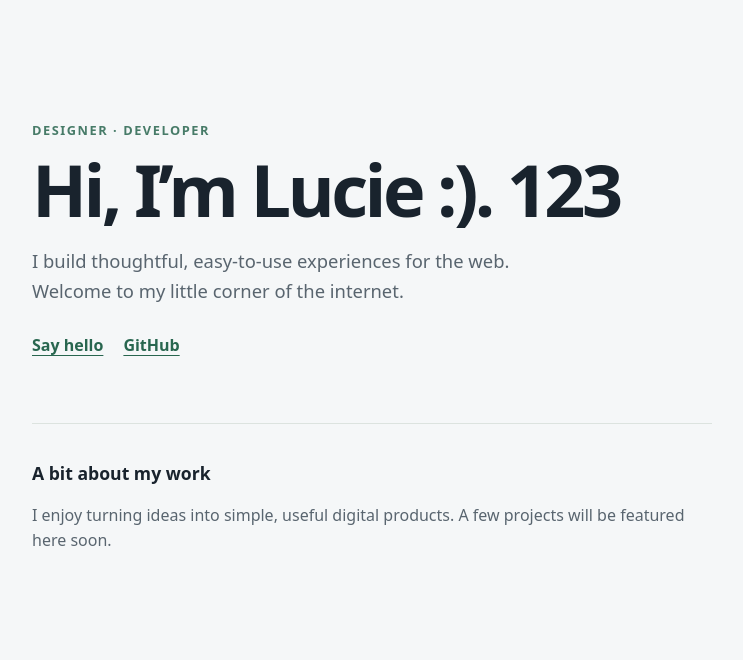
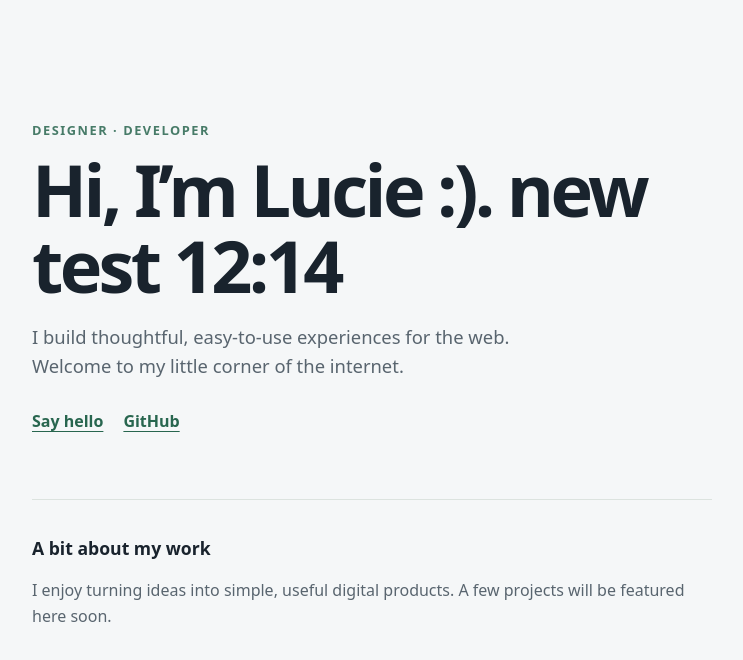
Before and after one commit to Lulunatiic/Portfolio2, a plain HTML site: page index.html in a window 1280 px wide. Shown: the whole page, without its empty margins (268-1011 px from the left). Drawn offline with Linux system fonts and the light colour scheme.

Commit message:
new test 12:14

```diff
--- a/index.html
+++ b/index.html
@@ -21,7 +21,7 @@
 <body>
 	<main>
 		<div class="label">Designer · Developer</div>
-		<h1>Hi, I’m Lucie :). 123</h1>
+		<h1>Hi, I’m Lucie :). new test 12:14</h1>
 		<p class="intro">I build thoughtful, easy-to-use experiences for the web. Welcome to my little corner of the internet.</p>
 		<nav aria-label="Contact and social links">
 			<a href="mailto:hello@example.com">Say hello</a>
```
